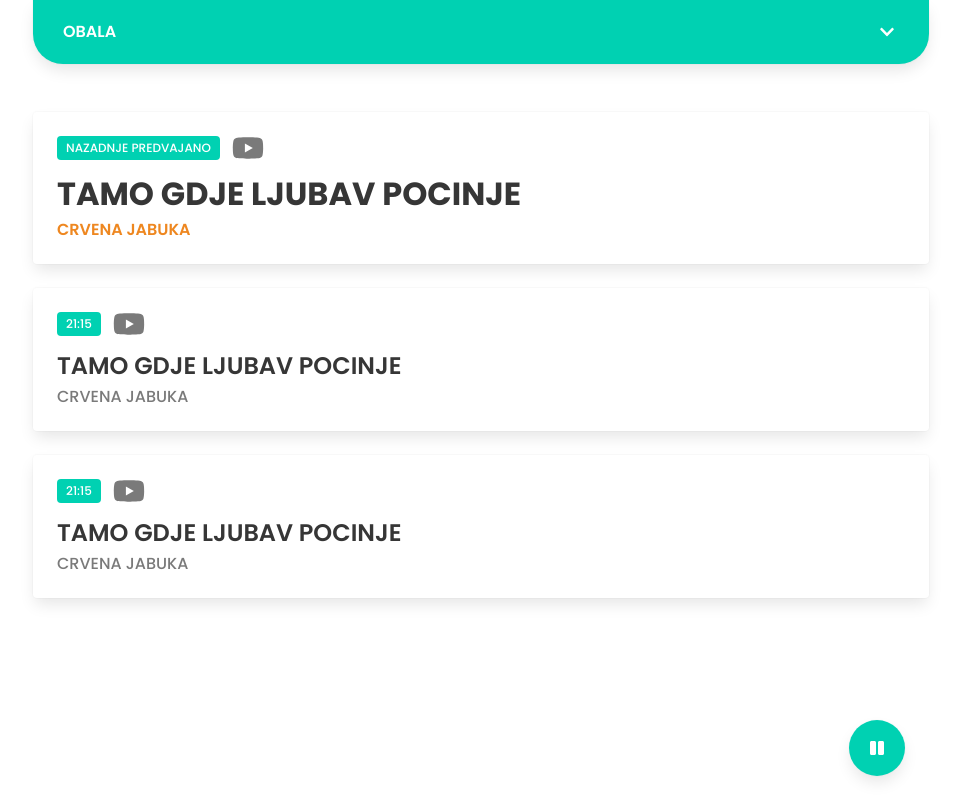
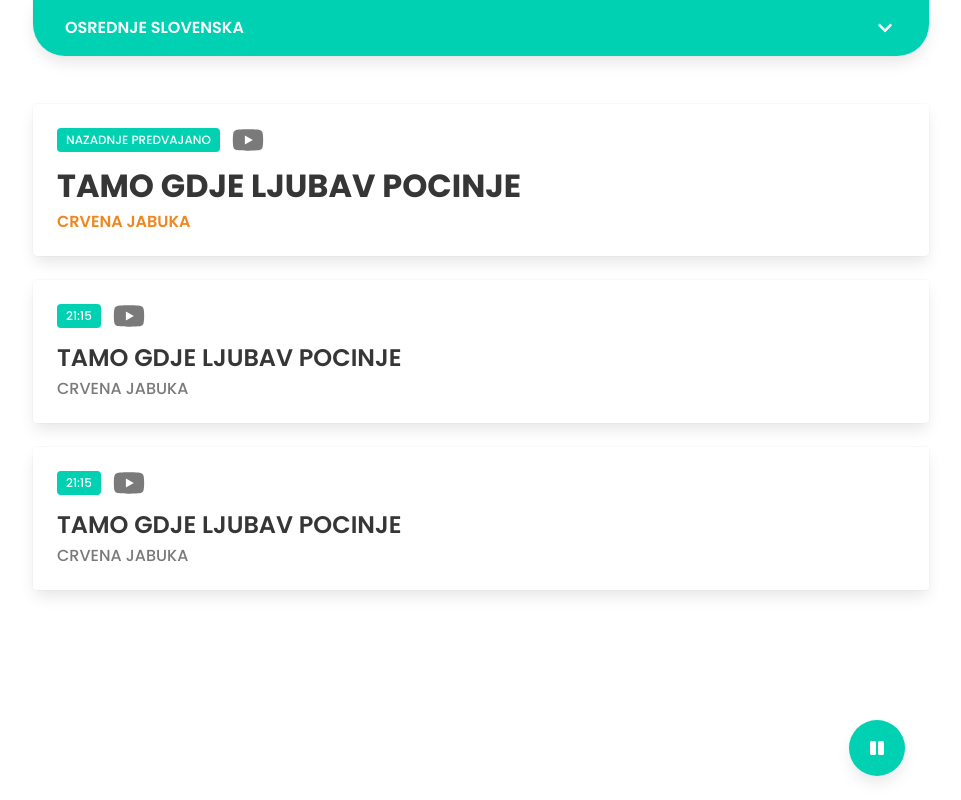
Before and after one commit to zanozbot/streamy, an Angular app: page / in a window 1280 px wide. Shown: the whole page, without its empty margins (159-1120 px from the left). Built offline with nearby package versions, Linux system fonts and the light colour scheme.

Commit message:
Implemented dropdown

```diff
--- a/src/app/app.component.html
+++ b/src/app/app.component.html
@@ -1,13 +1,31 @@
-<nav class="container has-box-shadow has-background-primary" role="navigation" aria-label="Station selector">
-  <a class="nav-items is-flex has-height-100">
-    <div
-      class="nav-item has-align-self-center has-flex-1 is-uppercase has-text-white is-size-6 has-text-weight-semibold">
-      Obala
-    </div>
-    <span class="icon has-align-self-center has-text-white">
-      <i class="fas fa-chevron-down"></i>
-    </span>
-  </a>
+<nav (click)="navExtended = !navExtended" class="container has-box-shadow has-background-primary" role="navigation"
+  aria-label="Station selector">
+  <ul class="nav-items has-height-100">
+    <li class="nav-item">
+      <a class="is-uppercase has-height-100 has-width-100 is-flex has-text-white is-size-6 has-text-weight-semibold">
+        <span class="has-flex-1">Osrednje Slovenska</span>
+        <span class="icon" *ngIf="!navExtended">
+          <i class="fas fa-chevron-down"></i>
+        </span>
+        <span class="icon" *ngIf="navExtended">
+          <i class="fas fa-chevron-up"></i>
+        </span>
+      </a>
+    </li>
+    <ng-container *ngIf="navExtended">
+      <li class="nav-item">
+        <a class="is-uppercase has-height-100 has-width-100 is-flex has-text-white is-size-6 has-text-weight-semibold">
+          <span>Obala</span>
+        </a>
+      </li>
+      <li class="nav-item">
+        <a class="is-uppercase has-height-100 has-width-100 has-text-white is-size-6 has-text-weight-semibold">Obala</a>
+      </li>
+      <li class="nav-item">
+        <a class="is-uppercase has-height-100 has-width-100 has-text-white is-size-6 has-text-weight-semibold">Obala</a>
+      </li>
+    </ng-container>
+  </ul>
 </nav>
 
 <section class="section">
--- a/src/app/app.component.scss
+++ b/src/app/app.component.scss
@@ -1,12 +1,10 @@
 nav {
-  height: 64px;
-  border-bottom-left-radius: 30px;
-  border-bottom-right-radius: 30px;
+  border-bottom-left-radius: 32px;
+  border-bottom-right-radius: 32px;
 
   .nav-items {
-    padding: 0 30px;
     .nav-item {
-      align-self: center;
+      padding: 16px 32px;
     }
   }
 }
--- a/src/app/app.component.ts
+++ b/src/app/app.component.ts
@@ -6,5 +6,5 @@
   styleUrls: ['./app.component.scss']
 })
 export class AppComponent {
-  title = 'radio-pwa';
+  public navExtended: boolean;
 }
--- a/src/styles.scss
+++ b/src/styles.scss
@@ -4,8 +4,16 @@
 @import "variables.scss";
 @import "bulma/bulma.sass";
 
+body * {
+  transition: all 250ms ease;
+}
+
 .has-height-100 {
   height: 100%;
+}
+
+.has-width-100 {
+  width: 100%;
 }
 
 .has-text-secondary {
```
